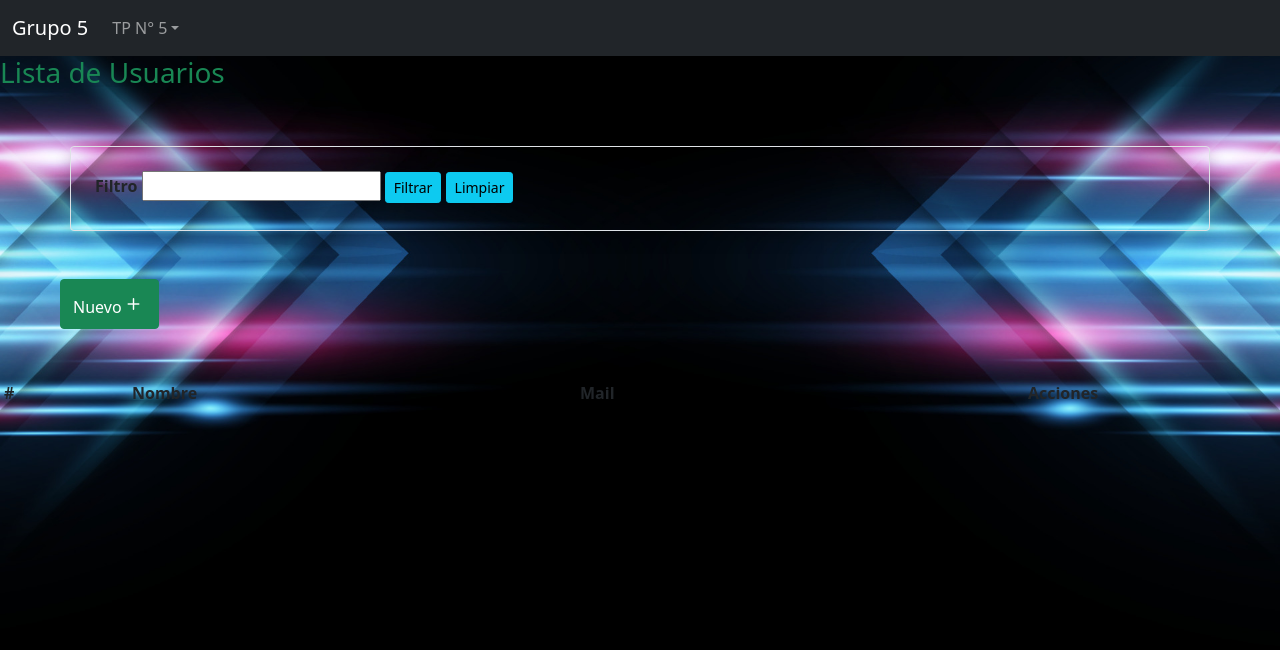
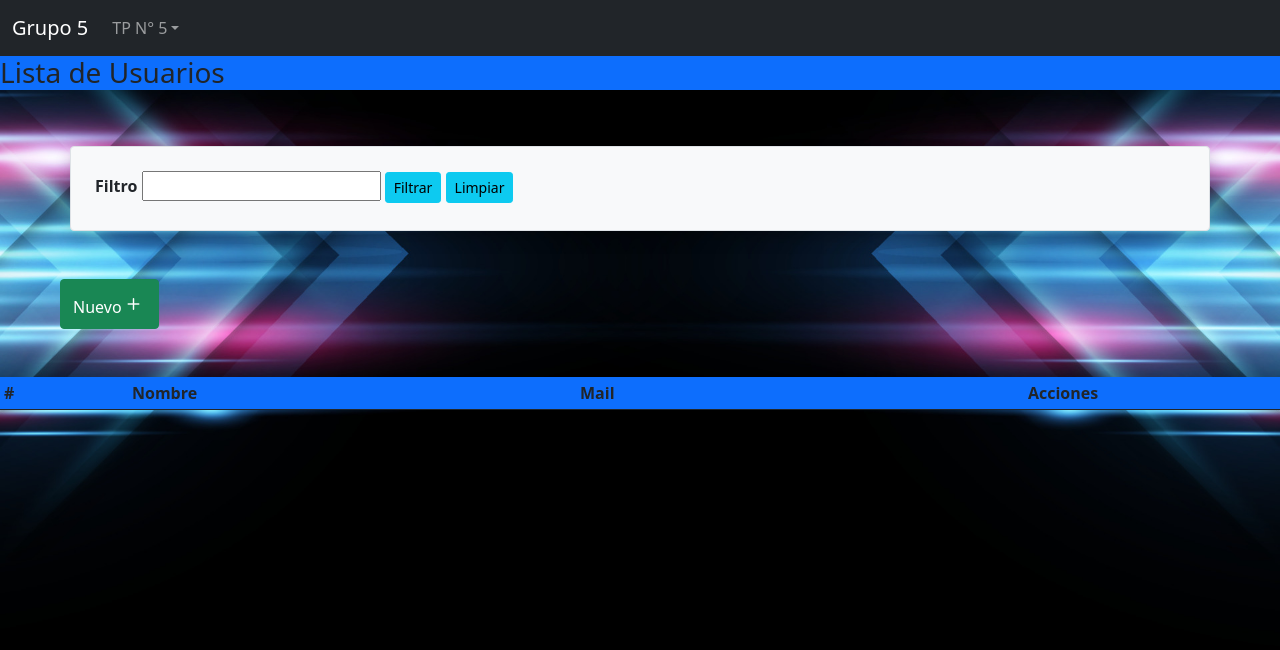
Before and after one commit to Ariel-Mamani/PWD2024_TP5, a PHP site: page /Vista/Usuarios/index.php in a window 1280 px wide. Shown: the top 650 px of the page. Run offline with PHP 8.4, Linux system fonts and the light colour scheme; data comes from the database, SQL or seed files in the repository; lists and menus that the app fills with data are empty; some libraries are stand-ins or nearby versions.

Commit message:
estilos nuevos

```diff
--- a/Vista/Usuarios/index.php
+++ b/Vista/Usuarios/index.php
@@ -6,7 +6,7 @@
     if (!isset($datos['accion'])){ $datos['accion']="listar"; }
     include_once ("accion.php");
 ?>
-<h3 class="text-success">Lista de Usuarios </h3>
+<h3 class=" bg-primary">Lista de Usuarios </h3>
 <div class="row float-left">
     <div class="col-md-12 float-left">
         <?php
@@ -20,8 +20,8 @@
 <div class="table-responsive">
     <!-- input de filtro -->
     <div class="mb-2">
-        <form action="index.php" method="post" class="container mt-5 p-4 border rounded shadow" novalidate>
-            <label for="filtrar" class="form-label fw-bold">Filtro</label>
+        <form action="index.php" method="post" class="container mt-5 p-4 border rounded shadow bg-light" novalidate>
+            <label for="filtrar" class="form-label fw-bold ">Filtro</label>
             <input name="usnombre" id="usnombre" type="text" pattern="[A-z0-9]" >
             <input type="submit" name="accion" id="accion" class="btn btn-info btn-sm" role="button" value="Filtrar">
             <input type="submit" name="accion" id="accion" class="btn btn-info btn-sm" role="button" value="Limpiar">
@@ -37,7 +37,7 @@
         </div>
     </div>
     </div>
-    <table class="table table-striped table-sm" id="myTable">
+    <table class="table table-sm  bg-primary " id="myTable">
         <thead>
         <tr class="header">
             <th scope="col" style="width:10%;">#</th>
@@ -51,12 +51,12 @@
         <?php
         if( count($lista)>0){
             foreach ($lista as $obj) {
-                echo '<tr><td>'.$obj->getIdUsuario().'</td>';
-                echo '<td>'.$obj->getNombre().'</td>';
-                echo '<td>'.$obj->getEmail().'</td>';
-                echo '<td><a class="btn btn-info" role="button" href="editar.php?accion=editar&idusuario='.$obj->getIdUsuario().'"><i class="bi bi-pencil"></i></a>  ';
+                echo '<tr><td class="bg-light ">'.$obj->getIdUsuario().'</td>';
+                echo '<td class="bg-light ">'.$obj->getNombre().'</td>';
+                echo '<td class="bg-light ">'.$obj->getEmail().'</td>';
+                echo '<td class="bg-light "><a class="btn btn-info" role="button" href="editar.php?accion=editar&idusuario='.$obj->getIdUsuario().'"><i class="bi bi-pencil"></i></a>  ';
                 echo '<a class="btn btn-primary" role="button" href="editar.php?accion=borrar&idusuario='.$obj->getIdUsuario().'"><i class="bi bi-trash3"></i></a>  ';
-                echo '<td><a class="btn btn-info" role="button" href="../Usuario/editar.php?accion=nuevo&tipo_id=-1&idusuario='.$obj->getIdUsuario().'"><i class="bi bi-plus-circle"></i></a></td></tr>';
+                echo '<td class="bg-light "><a class="btn btn-info" role="button" href="../Usuario/editar.php?accion=nuevo&tipo_id=-1&idusuario='.$obj->getIdUsuario().'"><i class="bi bi-plus-circle"></i></a></td></tr>';
             }  // &tipo_id=-1
         }
         ?>
```
Also changed, not shown: Vista/Usuarios/editar.php (+6 -6 lines).
